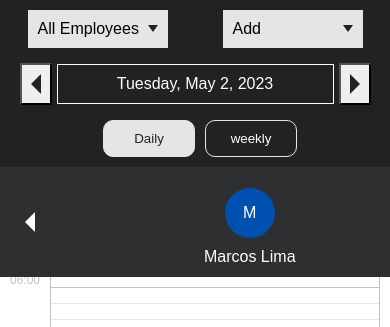
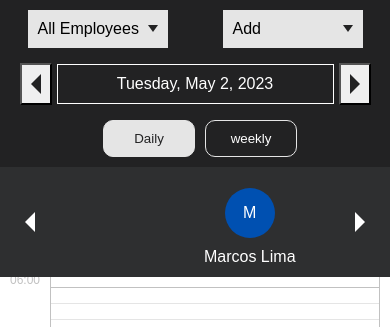
Before and after one commit to DavidMeseha/employee_timeline_system, a Next.js app: page / in a window 390 px wide. Shown: the top 327 px of the page. Built offline with nearby package versions, Linux system fonts and the light colour scheme.

Commit message:
test mobile

```diff
--- a/src/styles/dailytimeline.css
+++ b/src/styles/dailytimeline.css
@@ -1,12 +1,12 @@
 .timeline-container {
     position: relative;
-    padding-bottom: 60px;
+    padding-bottom: 90px;
     height: var(--view-height);
 }
 
 .table-wrap {
     margin: 0px 10px 0px 50px;
-    padding-bottom: 60px;
+    padding-bottom: 90px;
     overflow-x: auto;
     overflow-y: auto;
     height: var(--view-height);
@@ -67,7 +67,7 @@
     background-color: var(--medium-dark-color);
     align-items: center;
     cursor: pointer;
-    z-index: 3;
+    z-index: 4;
 }
 
 .right {
```
